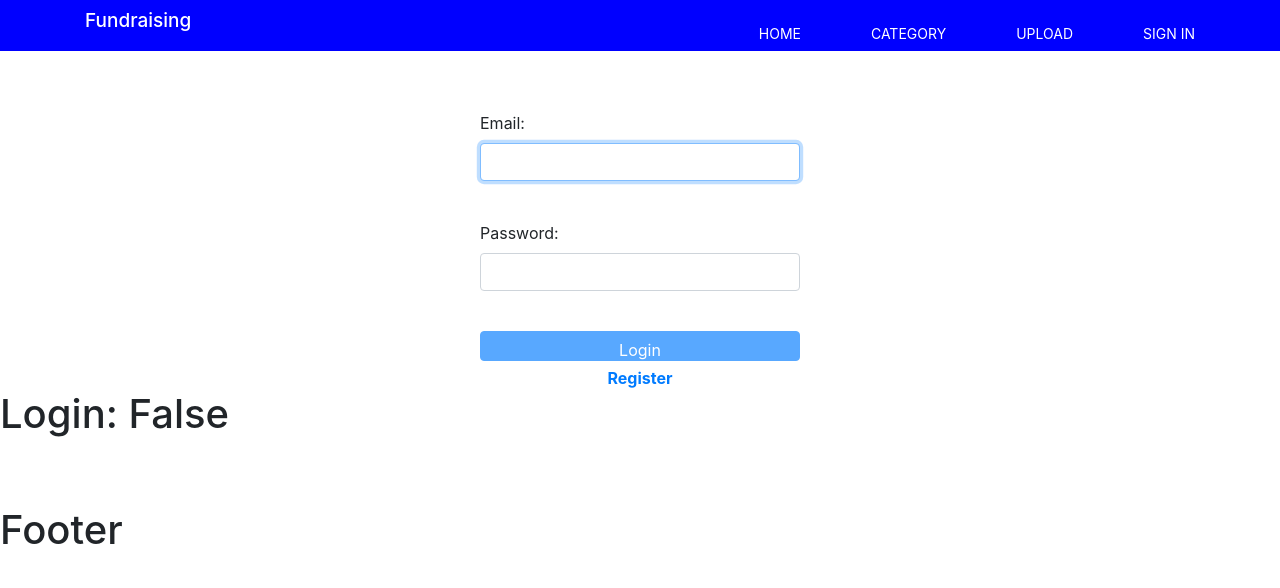
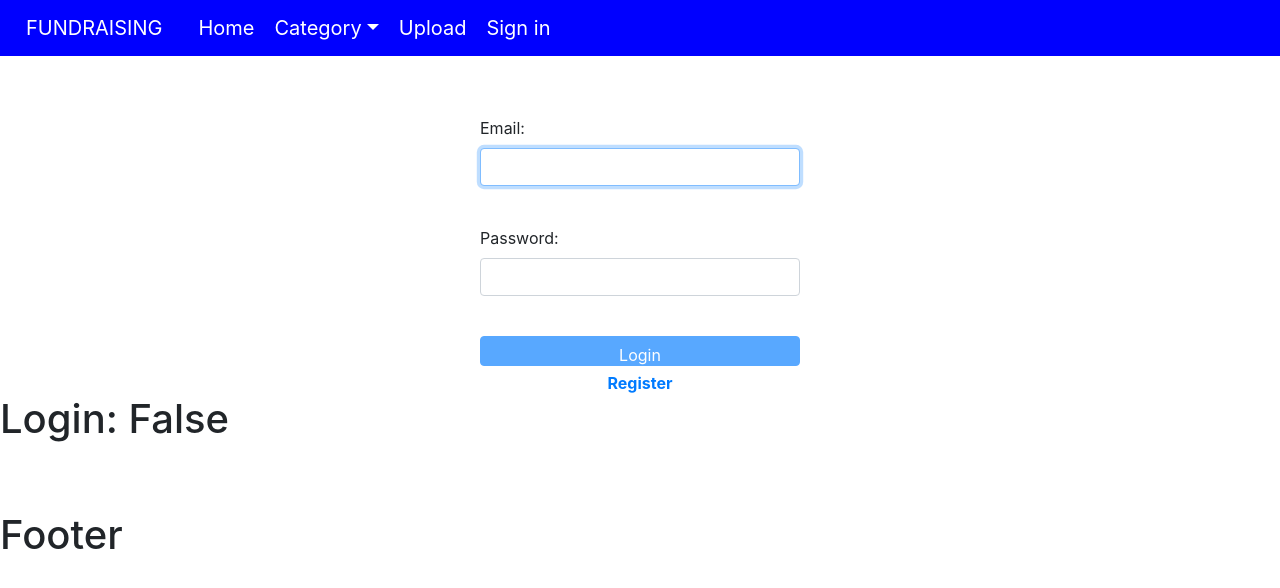
Before and after one commit to MatthewKuoHF/Fundraising-Project, a React (Create React App) app in the folder frontend/bidibo/: page /login in a window 1280 px wide. Shown: the top 588 px of the page. Built offline with nearby package versions, Linux system fonts and the light colour scheme.

Commit message:
20200204: finish register, projects display, navbar major update

```diff
--- a/frontend/bidibo/src/App.js
+++ b/frontend/bidibo/src/App.js
@@ -1,7 +1,7 @@
 import { Route, Switch, Redirect } from "react-router-dom";
 import React from "react";
 
-import Navbar from "./components/Navbar/Navbar";
+import NavbarComponent from "./components/Navbar/Navbar";
 import Login from "./components/Login/Login";
 import Main from "./components/Main/Main";
 import Register from "./components/Register/Register";
@@ -34,7 +34,7 @@ class App extends React.Component {
     render() {
         return (
             <div>
-                <Navbar
+                <NavbarComponent
                     isLoggedIn={this.state.isLoggedIn}
                     stateHandler={this.updateState}
                 />
--- a/frontend/bidibo/src/components/Login/Login.css
+++ b/frontend/bidibo/src/components/Login/Login.css
@@ -31,4 +31,5 @@ button {
 
 .register {
     font-weight: bold;
+    text-align: center;
 }
--- a/frontend/bidibo/src/components/Login/Login.jsx
+++ b/frontend/bidibo/src/components/Login/Login.jsx
@@ -79,7 +79,7 @@ class Login extends Component {
                         />
                     </FormGroup>
                     <br />
-                    <div className="links">
+                    <div className="register">
                         <Button
                             className="submit"
                             block
--- a/frontend/bidibo/src/components/Navbar/Navbar.css
+++ b/frontend/bidibo/src/components/Navbar/Navbar.css
@@ -1,13 +1,27 @@
 .container {
-    width: 80%;
+    width: 100%;
     margin: 0 auto;
     margin-top: 0px;
 }
-
+.nav-link {
+    font-size: 20px;
+    color: white !important;
+}
+li {
+    font-size: 20px;
+    color: white !important;
+}
+#nav-title {
+    font-size: 30px;
+    color: white;
+}
 header {
     margin-top: 0px;
     padding-top: 0px;
     background: blue;
+}
+.links {
+    float: right !important;
 }
 
 header::after {
@@ -24,27 +38,28 @@ header::after {
 }
 
 nav {
-    float: right;
+    float: left;
 }
 
-nav ul {
+/* nav ul {
     margin: 0;
     padding: 0;
     list-style: none;
-}
+} */
 
-nav li {
+/* nav li {
     display: inline-block;
     margin-left: 70px;
     padding-top: 23px;
     position: relative;
-}
+} */
 
 nav a {
     color: rgb(255, 255, 255);
     text-decoration: none;
-    text-transform: uppercase;
-    font-size: 14px;
+    /* text-transform: uppercase; */
+    font-size: 20px;
+    padding: 0px 10px 0px 10px !important;
 }
 
 nav a:hover {
--- a/frontend/bidibo/src/components/Navbar/Navbar.jsx
+++ b/frontend/bidibo/src/components/Navbar/Navbar.jsx
@@ -1,9 +1,17 @@
+//https://react-bootstrap.netlify.com/components/navbar/#navbars
 import React from "react";
 import { NavLink, Link } from "react-router-dom";
-
+import {
+    NavDropdown,
+    Navbar,
+    Nav,
+    Form,
+    FormControl,
+    Button
+} from "react-bootstrap";
 import "./Navbar.css";
 
-class Navbar extends React.Component {
+class NavbarComponent extends React.Component {
     constructor(props) {
         super(props);
         this.state = {};
@@ -16,41 +24,48 @@ class Navbar extends React.Component {
 
     render() {
         let InOrOut = this.props.isLoggedIn ? (
-            <li>
-                <a href="/" onClick={this.singOut}>
-                    Sign out
-                </a>
-            </li>
+            <a href="/" onClick={this.singOut}>
+                Sign out
+            </a>
         ) : (
-            <NavLink to="/login">
-                <li>Sign in</li>
-            </NavLink>
+            <NavLink to="/login">Sign in</NavLink>
         );
-
         return (
             <header>
-                <div className="container">
-                    <NavLink to="/">
-                        <h1 className="logo">Fundraising</h1>
-                    </NavLink>
-                    <nav>
-                        <ul>
-                            <NavLink to="/">
-                                <li>Home</li>
-                            </NavLink>
-                            <NavLink to="/category">
-                                <li>Category</li>
-                            </NavLink>
-                            <NavLink to="/">
-                                <li>Upload</li>
-                            </NavLink>
+                <Navbar bg="blue" expand="lg">
+                    <Navbar.Brand>
+                        <Link to="/">FUNDRAISING</Link>
+                    </Navbar.Brand>
+                    <Navbar.Toggle aria-controls="basic-navbar-nav" />
+                    <Navbar.Collapse id="basic-navbar-nav" className="links">
+                        <Nav className="mr-auto">
+                            <Nav>
+                                <Link to="/">Home</Link>
+                            </Nav>
+                            <NavDropdown
+                                title="Category"
+                                id="basic-nav-dropdown"
+                            >
+                                <NavDropdown.Item href="#action/3.1">
+                                    Software
+                                </NavDropdown.Item>
+                                <NavDropdown.Item href="#action/3.2">
+                                    Film
+                                </NavDropdown.Item>
+                                <NavDropdown.Item href="#action/3.3">
+                                    Photography
+                                </NavDropdown.Item>
+                            </NavDropdown>
+                            <Nav>
+                                <Link to="/upload">Upload</Link>
+                            </Nav>
                             {InOrOut}
-                        </ul>
-                    </nav>
-                </div>
+                        </Nav>
+                    </Navbar.Collapse>
+                </Navbar>
             </header>
         );
     }
 }
 
-export default Navbar;
+export default NavbarComponent;
--- a/frontend/bidibo/src/components/Navbar/NavbarNew.jsx
+++ /dev/null
@@ -1 +0,0 @@
-//https://react-bootstrap.netlify.com/components/navbar/#navbars
```
Also changed, not shown: frontend/bidibo/src/components/Navbar/Navbarold.jsx (added, +57 -0 lines).
